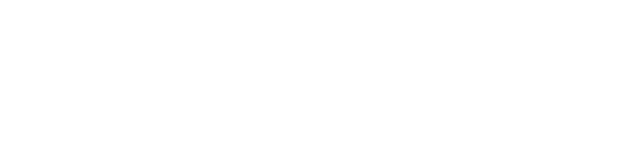
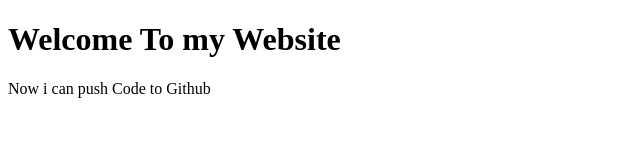
Before and after one commit to annysen/my-second-repo, a plain HTML site: page index.html in a window 1280 px wide. Shown: the whole page, without its empty margins (0-640 px from the left). Drawn offline with Linux system fonts and the light colour scheme.

Commit message:
new code added

```diff
--- a/index.html
+++ b/index.html
@@ -7,6 +7,7 @@
     <title>My Second Github Repo</title>
 </head>
 <body>
-
+    <h1>Welcome To my Website</h1>
+    <p>Now i can push Code to Github</p>
 </body>
 </html>
```
